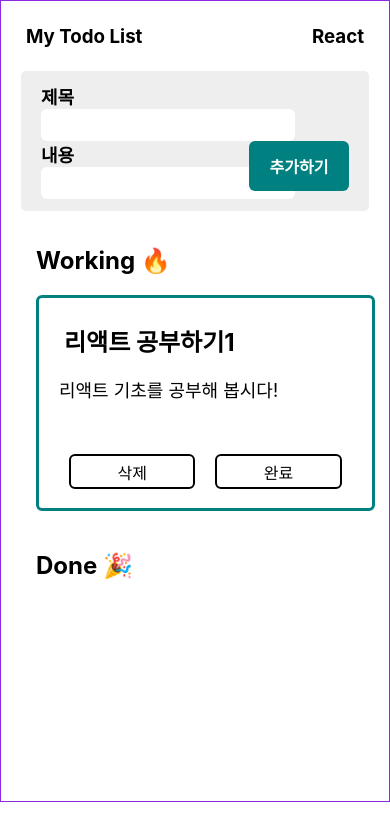
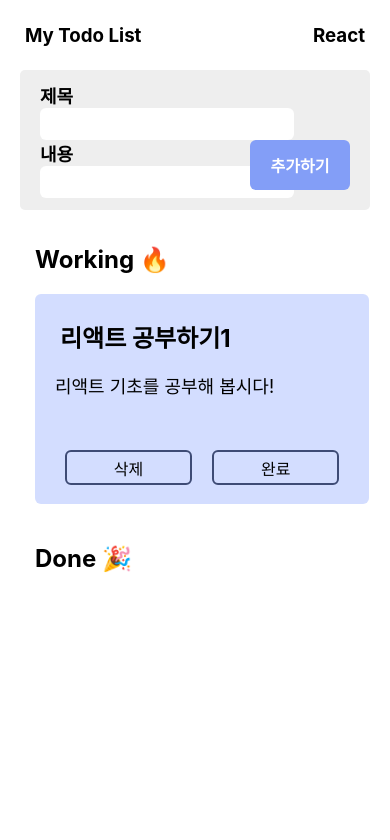
Before and after one commit to cchloe0927/React-todolist, a React (Create React App) app: page / in a window 390 px wide. Shown: the top 840 px of the page. Built offline with nearby package versions, Linux system fonts and the light colour scheme.

Commit message:
button CSS

```diff
--- a/src/App.css
+++ b/src/App.css
@@ -6,6 +6,4 @@
   margin: auto;
   padding: 0 20px 0 20px;
   box-sizing: content-box;
-
-  border: 1px solid blueviolet;
 }
--- a/src/components/AddContents.module.css
+++ b/src/components/AddContents.module.css
@@ -25,7 +25,7 @@ input {
 
 .addBtn {
     padding: 5px;
-    background-color: teal;
+    background-color: #839EF7;
     color: white;
     font-weight: bold;
     width: 100px;
@@ -33,6 +33,9 @@ input {
     font-size: 16px;
     border-radius: 6px;
     border: none;
+}
+.addBtn:hover {
+    cursor: pointer;
 }
 
 /*반응형*/
--- a/src/components/Contents.js
+++ b/src/components/Contents.js
@@ -3,7 +3,7 @@ import classes from './Contents.module.css';
 import ContentsCard from './ContentsCard';
 
 const Contents = (props) => {
-  console.log('props', props);
+  //console.log('props', props);
   const isWorking = props.todosData.filter((work) => work.progress === true);
   const isDone = props.todosData.filter((work) => work.progress === false);
   //console.log('isWorking', isWorking);
--- a/src/components/Contents.module.css
+++ b/src/components/Contents.module.css
@@ -12,61 +12,10 @@
     row-gap: 20px;
 }
 
-.contents_card {
-    border: 3px solid teal;
-    border-radius: 6px;
-    width: 330px;
-    height: 170px;
-    padding: 20px;
-}
-
-.contents_title {
-    margin: 5px;
-}
-
-.contents_text {
-    width: 100%;
-    height: 60px;
-    overflow: auto;
-}
-
-p {
-    font-size: 18px;
-}
-
-.btn {
-    display: flex;
-    justify-content: space-around;
-    /* justify-content: flex-end; */
-    gap: 20px;
-    padding: 0px 10px;
-}
-
-.deleteBtn {
-    width: 100%;
-    height: 35px;
-    background-color: transparent;
-    border: 2px solid black;
-    border-radius: 6px;
-    font-size: 16px;
-}
-
-.doneBtn {
-    width: 100%;
-    height: 35px;
-    background-color: transparent;
-    border: 2px solid black;
-    border-radius: 6px;
-    font-size: 16px;
-}
-
 /*반응형*/
 @media screen and (max-width: 800px) {
     .contents_box {
         grid-template-columns: repeat(1, 1fr);
         row-gap: 20px;
     }
-    .contents_box .contents_card  {
-        width: 92%;
-    }
 }
--- a/src/components/ContentsCard.js
+++ b/src/components/ContentsCard.js
@@ -1,5 +1,5 @@
 import React from 'react';
-import classes from './Contents.module.css';
+import classes from './ContentsCard.module.css';
 
 const ContentsCard = ({ todo, deleteTdosData, progressData, buttonName }) => {
   //console.log('todo: ', todo);
--- a/src/components/ContentsCard.module.css
+++ b/src/components/ContentsCard.module.css
@@ -0,0 +1,64 @@
+.contents_card {
+    background-color: #D3DDFF;
+    border-radius: 6px;
+    width: 330px;
+    height: 170px;
+    padding: 20px;
+}
+
+.contents_title {
+    margin: 5px;
+}
+
+.contents_text {
+    width: 100%;
+    height: 60px;
+    overflow: auto;
+}
+
+p {
+    font-size: 18px;
+}
+
+.btn {
+    display: flex;
+    justify-content: space-around;
+    /* justify-content: flex-end; */
+    gap: 20px;
+    padding: 0px 10px;
+}
+
+.deleteBtn {
+    width: 100%;
+    height: 35px;
+    background-color: transparent;
+    border: 2px solid #3E4B75;
+    border-radius: 6px;
+    font-size: 16px;
+}
+.deleteBtn:hover {
+    cursor: pointer;
+    border: 2px solid #839EF7;
+    background-color: #839EF7;
+}
+
+.doneBtn {
+    width: 100%;
+    height: 35px;
+    background-color: transparent;
+    border: 2px solid #3E4B75;
+    border-radius: 6px;
+    font-size: 16px;
+}
+.doneBtn:hover {
+    cursor: pointer;
+    border: 2px solid #839EF7;
+    background-color: #839EF7;
+}
+
+/*반응형*/
+@media screen and (max-width: 800px) {
+    .contents_card  {
+        width: 92%;
+    }
+}
```
